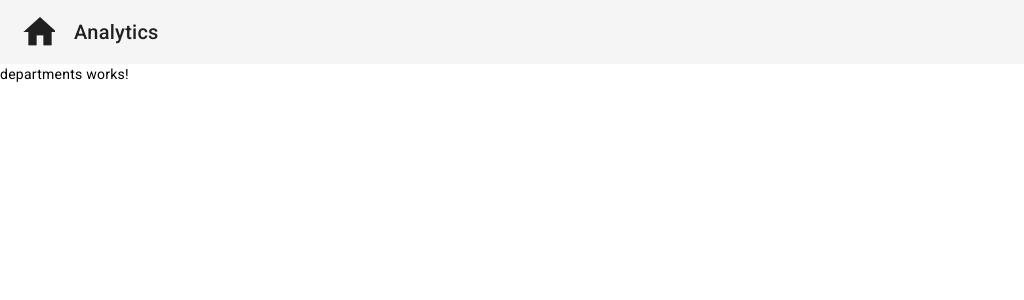
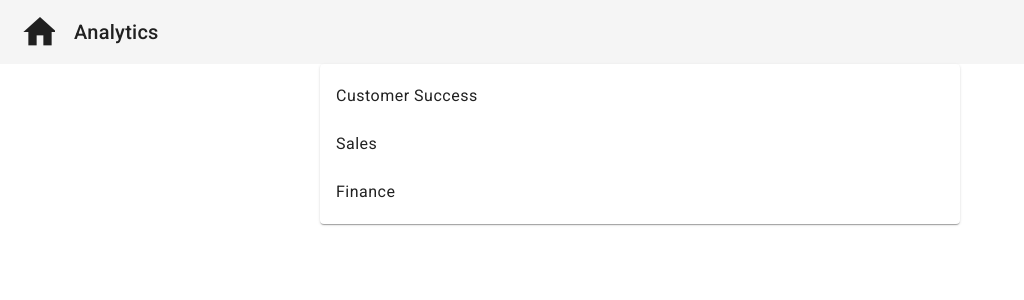
Before and after one commit to warndawg/main, an Angular app: page /departments in a window 1280 px wide. Shown: the top 300 px of the page, without its empty margins (0-1024 px from the left). Built offline with nearby package versions, Linux system fonts and the light colour scheme.

Commit message:
added list of deparments on departments page

```diff
--- a/src/app/app.module.ts
+++ b/src/app/app.module.ts
@@ -10,6 +10,8 @@ import { AnalyticsComponent } from './components/analytics/analytics.component';
 import { TopNavbarComponent } from './components/top-navbar/top-navbar.component';
 import { AnalyticsTableComponent } from './components/analytics-table/analytics-table.component';
 import { MaterialModule } from './modules/material.module';
+import {MatCardModule} from '@angular/material/card';
+import {MatListModule} from '@angular/material/list';
 
 @NgModule({
   declarations: [
@@ -24,7 +26,9 @@ import { MaterialModule } from './modules/material.module';
     BrowserModule,
     AppRoutingModule,
     BrowserAnimationsModule,
-    MaterialModule
+    MaterialModule,
+    MatCardModule,
+    MatListModule
   ],
   providers: [],
   bootstrap: [AppComponent]
--- a/src/app/components/departments/departments.component.html
+++ b/src/app/components/departments/departments.component.html
@@ -1 +1,9 @@
-<p>departments works!</p>
+<div>
+    <mat-card>
+        <mat-list>
+            <mat-list-item *ngFor="let department of departments">
+                {{department.name}}
+            </mat-list-item>
+        </mat-list>
+    </mat-card>
+</div>
--- a/src/app/components/departments/departments.component.scss
+++ b/src/app/components/departments/departments.component.scss
@@ -0,0 +1,10 @@
+mat-card {
+    width: 50%;
+    margin: auto;
+}
+
+mat-list-item:hover {
+    background-color: #E0E0E0;
+    border-radius: 5px;
+    cursor: pointer;
+}
--- a/src/app/components/departments/departments.component.ts
+++ b/src/app/components/departments/departments.component.ts
@@ -1,10 +1,22 @@
-import { Component } from '@angular/core';
+import { Component, OnInit } from '@angular/core';
+import { DepartmentsService } from '../../services/departments.service';
+import { Department } from '../../interface/department';
 
 @Component({
   selector: 'app-departments',
   templateUrl: './departments.component.html',
   styleUrls: ['./departments.component.scss']
 })
-export class DepartmentsComponent {
+export class DepartmentsComponent implements OnInit {
+
+  departments: Department[];
+
+  constructor(
+    public departmentsService: DepartmentsService,
+  ) { }
+
+  ngOnInit(): void {
+    this.departments = this.departmentsService.departments;
+  }
 
 }
--- /dev/null
+++ b/src/app/interface/department.ts
@@ -0,0 +1,4 @@
+export interface Department {
+    id: string;
+    name: string;
+}
--- /dev/null
+++ b/src/app/services/departments.service.ts
@@ -0,0 +1,16 @@
+import { Injectable } from '@angular/core';
+import { Department } from '../interface/department';
+
+@Injectable({
+  providedIn: 'root'
+})
+export class DepartmentsService {
+
+  departments: Department[] = [
+    {id: '1', name: 'Customer Success'},
+    {id: '2', name: 'Sales'},
+    {id: '3', name: 'Finance'},
+  ];
+
+  constructor() { }
+}
```
Also changed, not shown: 1 other file (tests, documents, lock files or other folders).
